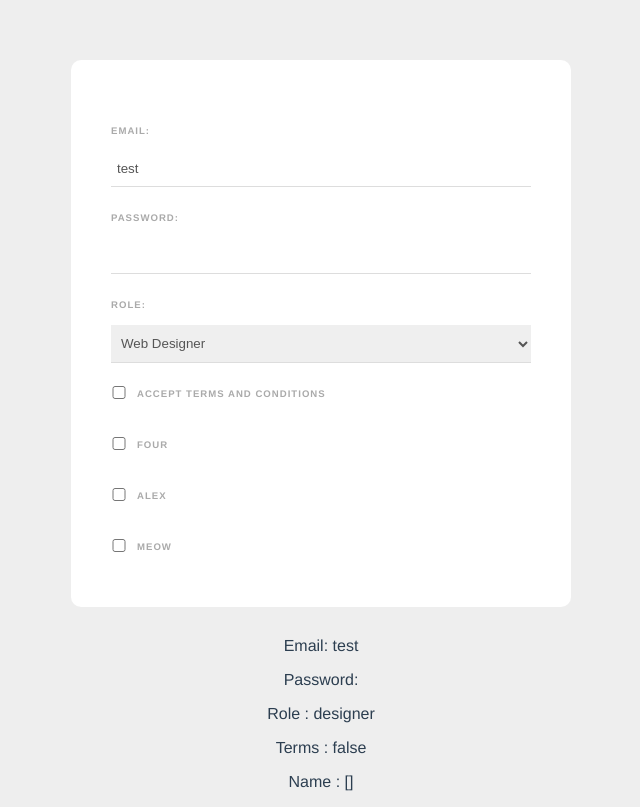
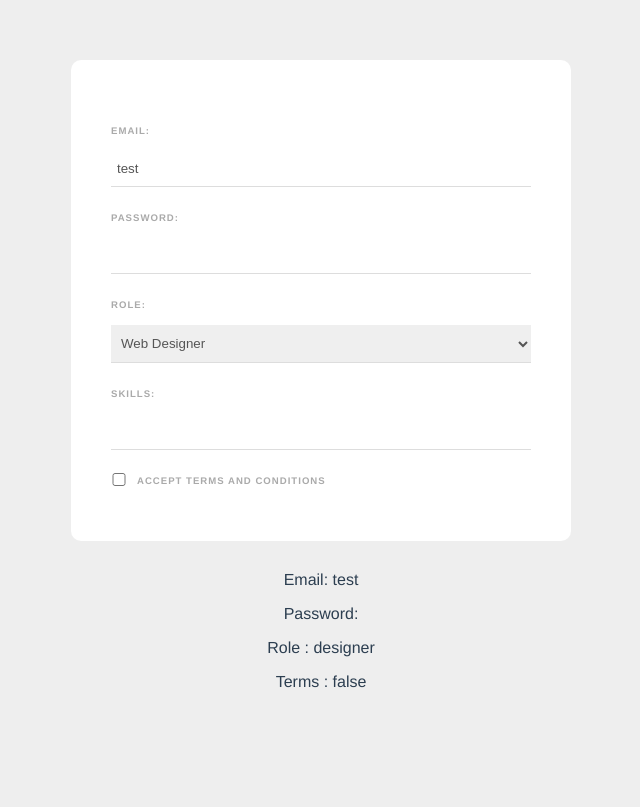
Before and after one commit to FourSqweez/vue3-beginner-projects, a Vue app: page / in a window 1280 px wide. Shown: the whole page, without its empty margins (319-959 px from the left). Built offline with nearby package versions, Linux system fonts and the light colour scheme.

Commit message:
Click events with @keyup.ctrl

```diff
--- a/src/components/SignupForm.vue
+++ b/src/components/SignupForm.vue
@@ -11,29 +11,21 @@
       <option value="designer">Web Designer</option>
     </select>
 
+    <label>Skills:</label>
+    <input type="text" v-model="tempSkill" @keyup.ctrl="addSkill" />
+    <div v-for="skill in skills" :key="skill" class="pill">
+      <span @click="deleteSkill(skill)">{{ skill }}</span>
+    </div>
+
     <div class="terms">
       <input type="checkbox" required v-model="terms" />
       <label>Accept terms and conditions</label>
-    </div>
-
-    <div>
-      <input type="checkbox" value="four" v-model="names" />
-      <label>Four</label>
-    </div>
-    <div>
-      <input type="checkbox" value="alex" v-model="names" />
-      <label>Alex</label>
-    </div>
-    <div>
-      <input type="checkbox" value="meow" v-model="names" />
-      <label>Meow</label>
     </div>
   </form>
   <p>Email: {{ email }}</p>
   <p>Password: {{ password }}</p>
   <p>Role : {{ role }}</p>
   <p>Terms : {{ terms }}</p>
-  <p>Name : {{ names }}</p>
 </template>
 
 <script>
@@ -44,8 +36,24 @@ export default {
       password: '',
       role: 'designer',
       terms: false,
-      names: [],
+      tempSkill: '',
+      skills: [],
     }
+  },
+  methods: {
+    addSkill(e) {
+      console.log(e)
+
+      if (e.key === ',' && this.tempSkill) {
+        if (!this.skills.includes(this.tempSkill)) {
+          this.skills.push(this.tempSkill)
+        }
+        this.tempSkill = ''
+      }
+    },
+    deleteSkill(skill) {
+      this.skills = this.skills.filter((item) => item !== skill)
+    },
   },
 }
 </script>
--- a/vue.config.js
+++ b/vue.config.js
@@ -1,4 +1,14 @@
 const { defineConfig } = require('@vue/cli-service')
 module.exports = defineConfig({
-  transpileDependencies: true
+  transpileDependencies: true,
+  chainWebpack: (config) => {
+    config.plugin('define').tap((definitions) => {
+      Object.assign(definitions[0], {
+        __VUE_OPTIONS_API__: 'true',
+        __VUE_PROD_DEVTOOLS__: 'false',
+        __VUE_PROD_HYDRATION_MISMATCH_DETAILS__: 'false',
+      })
+      return definitions
+    })
+  },
 })
```
